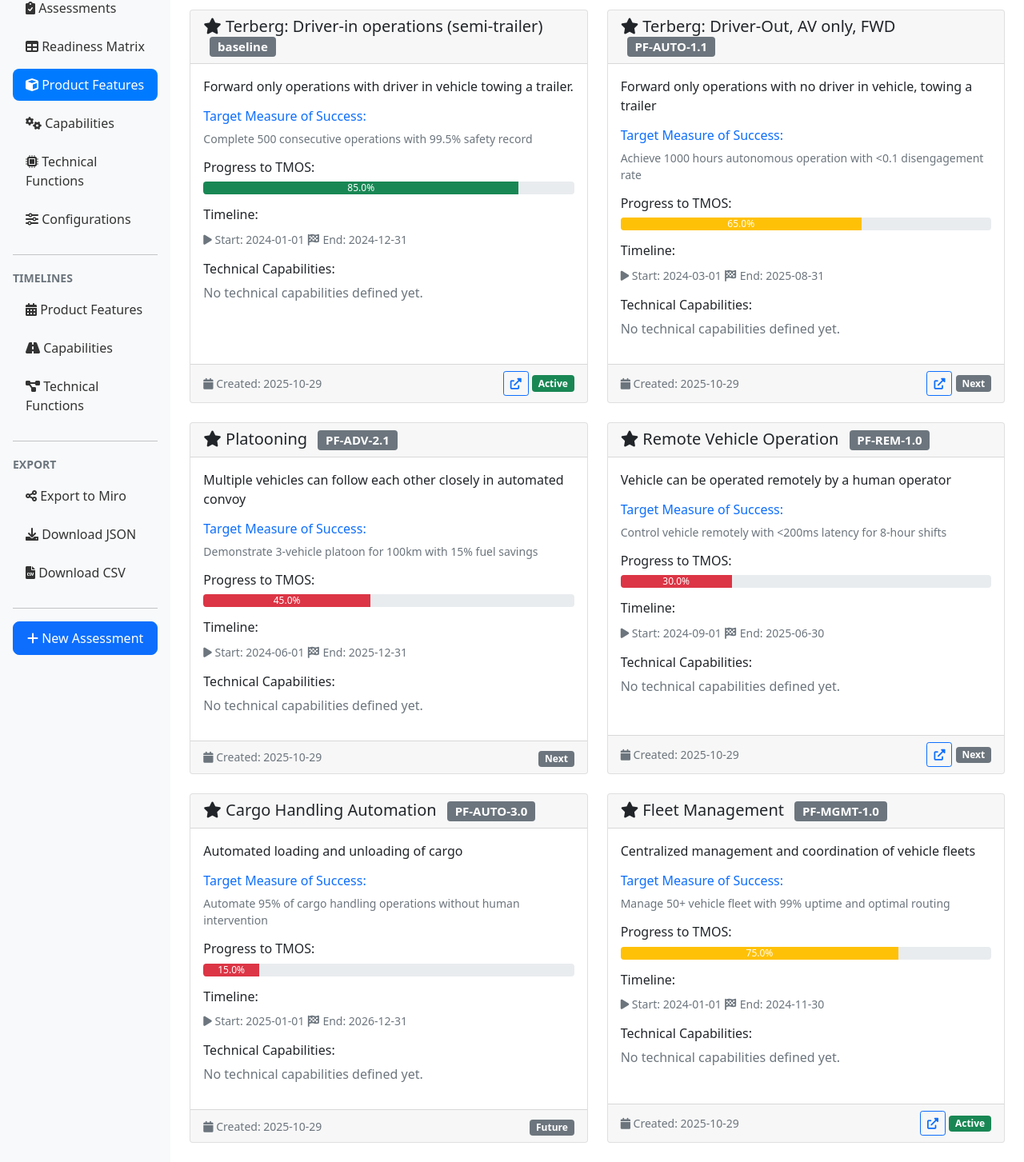
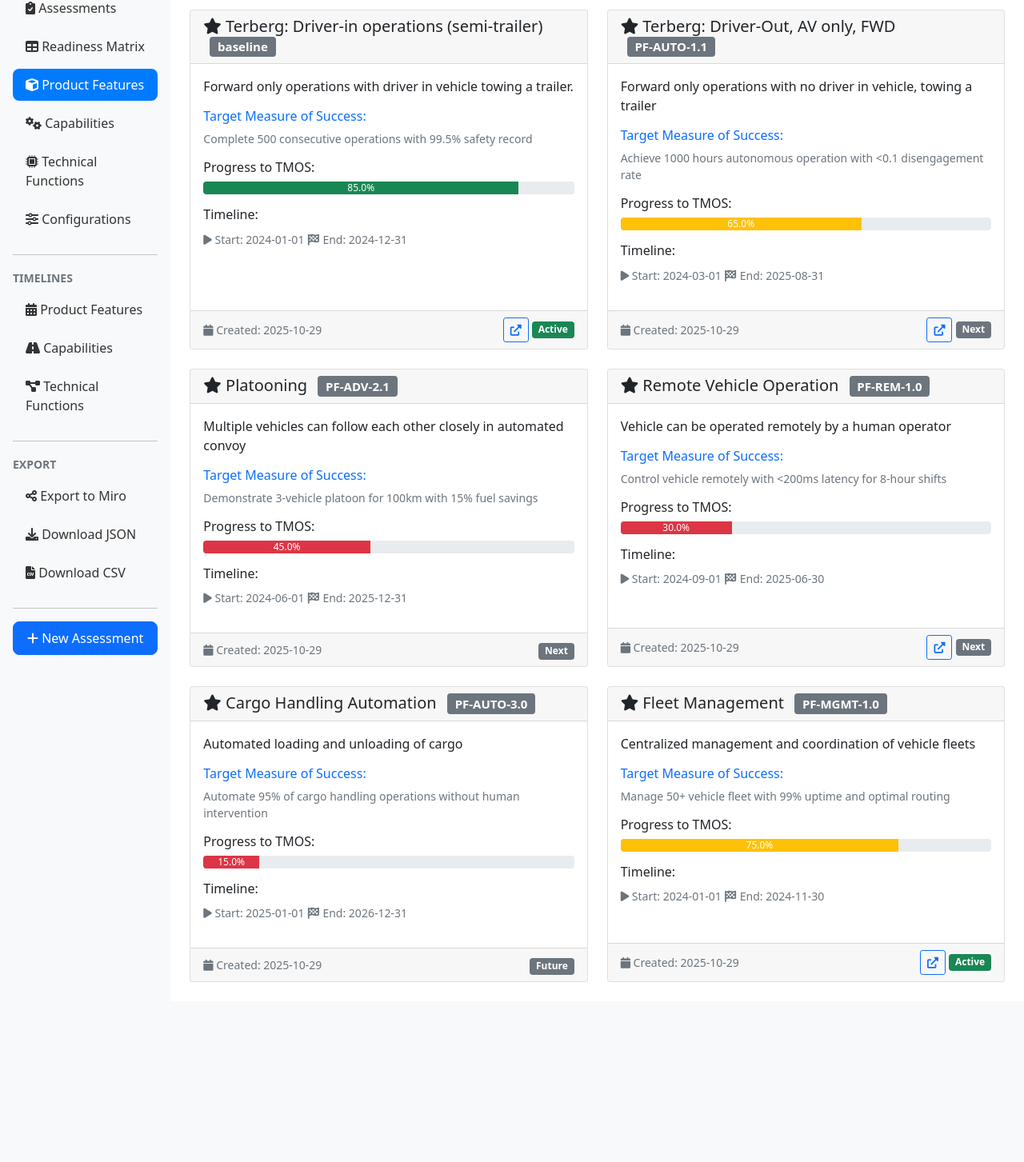
Before and after one commit to ryannealsmith/product_features_db, a Flask app: page /product_features in a window 1280 px wide. Shown: the part 146-1599 px from the top of the page at 80% size. After the commit the page ends 1374 px from the top, so only its background shows below. Run offline with Flask 3, Linux system fonts and the light colour scheme; parts of the project's set-up code (start-up, migrations or seed data) failed here and were passed over.

Commit message:
Fix template relationships and display issues
- Updated product_features.html to use correct 'capabilities' relationship instead of 'capabilities_required'
- Added capability labels display in product features view (e.g., CA-DCK-2.1)
- Removed incorrect 'Technical Capabilities' section from product features template
- Fixed capability linking display to show properly established relationships
- Updated capabilities.html and technical_functions.html templates (user/automated changes)
- All relationship displays now correctly reflect the database many-to-many structure

```diff
--- a/templates/capabilities.html
+++ b/templates/capabilities.html
@@ -97,7 +97,7 @@
                 <!-- Technical Functions -->
                 {% if capability.technical_functions %}
                 <div class="mt-3">
-                    <h6 class="text-secondary">Technical Functions:</h6>
+                    <h6 class="text-secondary">Required Technical Functions:</h6>
                     <div class="dependency-badges">
                         {% for tech_func in capability.technical_functions %}
                             <span class="badge bg-light text-dark border">{{ tech_func.name }}</span>
--- a/templates/product_features.html
+++ b/templates/product_features.html
@@ -64,33 +64,42 @@
                 </div>
                 {% endif %}
 
-                {% if feature.capabilities_required and feature.capabilities_required|length > 0 %}
+                {% if feature.capabilities and feature.capabilities|length > 0 %}
                 <div class="mb-3">
                     <h6 id="capabilities-{{ feature.id }}">Required Capabilities:</h6>
-                    {% if feature.capabilities_required|length > 5 %}
+                    {% if feature.capabilities|length > 5 %}
                         <div class="dependency-badges" role="group" aria-labelledby="capabilities-{{ feature.id }}">
-                            {% for capability in feature.capabilities_required[:3] %}
+                            {% for capability in feature.capabilities[:3] %}
                                 <span class="badge bg-info" role="text">
                                     <i class="fas fa-cog" aria-hidden="true"></i> {{ capability.name or 'Unnamed Capability' }}
+                                    {% if capability.label %}
+                                        <small class="ms-1">({{ capability.label }})</small>
+                                    {% endif %}
                                 </span>
                             {% endfor %}
                             <div class="collapse" id="moreCapabilities{{ feature.id }}">
-                                {% for capability in feature.capabilities_required[3:] %}
+                                {% for capability in feature.capabilities[3:] %}
                                     <span class="badge bg-info" role="text">
                                         <i class="fas fa-cog" aria-hidden="true"></i> {{ capability.name or 'Unnamed Capability' }}
+                                        {% if capability.label %}
+                                            <small class="ms-1">({{ capability.label }})</small>
+                                        {% endif %}
                                     </span>
                                 {% endfor %}
                             </div>
                             <button class="btn btn-sm btn-outline-secondary mt-1" type="button" data-bs-toggle="collapse" data-bs-target="#moreCapabilities{{ feature.id }}" aria-expanded="false" aria-controls="moreCapabilities{{ feature.id }}" aria-label="Toggle additional required capabilities">
-                                <span class="when-collapsed">Show {{ feature.capabilities_required|length - 3 }} more</span>
+                                <span class="when-collapsed">Show {{ feature.capabilities|length - 3 }} more</span>
                                 <span class="when-expanded">Show less</span>
                             </button>
                         </div>
                     {% else %}
                         <div class="dependency-badges" role="group" aria-labelledby="capabilities-{{ feature.id }}">
-                            {% for capability in feature.capabilities_required %}
+                            {% for capability in feature.capabilities %}
                                 <span class="badge bg-info" role="text">
                                     <i class="fas fa-cog" aria-hidden="true"></i> {{ capability.name or 'Unnamed Capability' }}
+                                    {% if capability.label %}
+                                        <small class="ms-1">({{ capability.label }})</small>
+                                    {% endif %}
                                 </span>
                             {% endfor %}
                         </div>
@@ -132,40 +141,6 @@
                 </div>
                 {% endif %}
 
-                <h6 class="mt-3 mb-2">Technical Capabilities:</h6>
-                {% if feature.technical_capabilities and feature.technical_capabilities|length > 0 %}
-                <div class="list-group list-group-flush">
-                    {% for tech_cap in feature.technical_capabilities %}
-                    <div class="list-group-item px-0">
-                        <div class="d-flex justify-content-between align-items-start">
-                            <div>
-                                <strong>{{ tech_cap.name or 'Unnamed Technical Capability' }}</strong>
-                                <br><small class="text-muted">{{ tech_cap.description or 'No description available.' }}</small>
-                            </div>
-                            <div class="text-end">
-                                {% if tech_cap.readiness_assessments and tech_cap.readiness_assessments|length > 0 %}
-                                    {% set assessment_count = tech_cap.readiness_assessments|length %}
-                                    {% set valid_assessments = tech_cap.readiness_assessments | selectattr('readiness_level') | list %}
-                                    {% if valid_assessments|length > 0 %}
-                                        {% set avg_trl = (valid_assessments | map(attribute='readiness_level.level') | sum / valid_assessments|length) | round(1) %}
-                                        <span class="badge {% if avg_trl >= 7 %}trl-high{% elif avg_trl >= 4 %}trl-medium{% else %}trl-low{% endif %}">
-                                            TRL {{ avg_trl }}
-                                        </span>
-                                        <br><small class="text-muted">{{ assessment_count }} assessment{{ 's' if assessment_count != 1 else '' }}</small>
-                                    {% else %}
-                                        <span class="badge bg-secondary">Invalid Data</span>
-                                    {% endif %}
-                                {% else %}
-                                    <span class="badge bg-secondary">No Data</span>
-                                {% endif %}
-                            </div>
-                        </div>
-                    </div>
-                    {% endfor %}
-                </div>
-                {% else %}
-                <p class="text-muted">No technical capabilities defined yet.</p>
-                {% endif %}
             </div>
             <div class="card-footer">
                 <div class="d-flex justify-content-between align-items-center">
--- a/templates/technical_functions.html
+++ b/templates/technical_functions.html
@@ -60,7 +60,7 @@
 
                 {% if tech_function.capabilities %}
                 <div class="mb-3">
-                    <small class="text-muted">Implementing Capabilities:</small>
+                    <small class="text-muted">Capabilities Enabled:</small>
                     <div class="mt-1">
                         {% for capability in tech_function.capabilities %}
                             <span class="badge bg-primary me-1">{{ capability.name }}</span>
```
